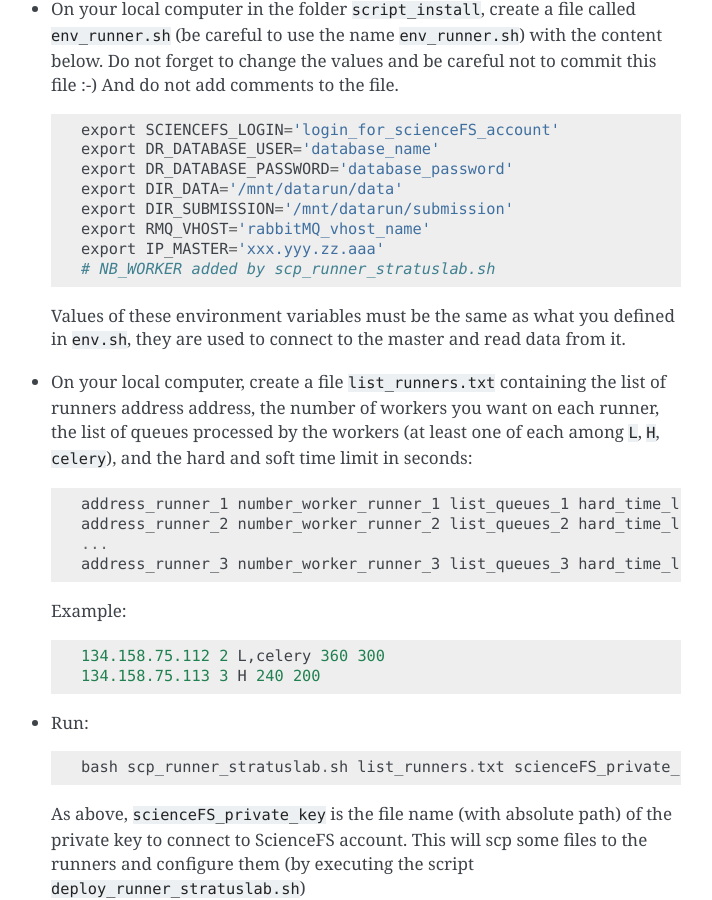
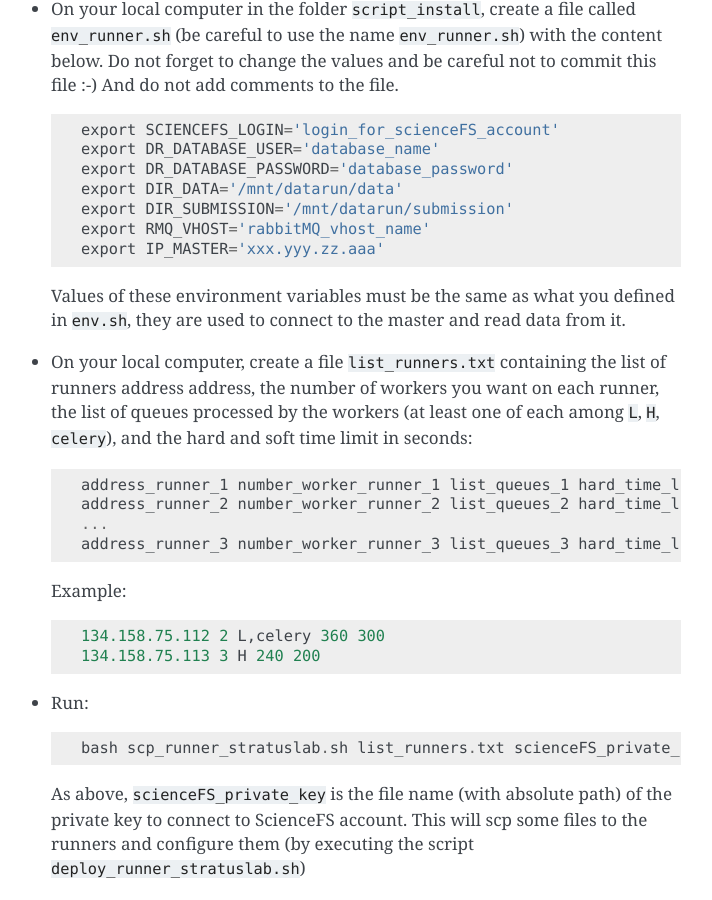
Before and after one commit to paris-saclay-cds/datarun, a Sphinx documentation site: the page built from docs/modules/deployment.rst, in a window 1280 px wide and 900 px high, scrolled down 3642 px. Shown: the whole window, without its empty margins (399-1111 px from the left). Built offline with Sphinx 7.4.7, drawn with Linux system fonts in a browser that asks for light colours.

Commit message:
updated doc + fixed some bug for supervisor

```diff
--- a/docs/html/_sources/modules/deployment.txt
+++ b/docs/html/_sources/modules/deployment.txt
@@ -42,7 +42,6 @@ if needed and create a database with ``createdb database_name``.
 -  ``CELERY_SCHEDULER_PERIOD``: period (in min) at which the scheduler
    checks new trained models and saves them in the database. Ex: ``*/2``
    for every 2 min.
--  ``NB_LOCAL_WORKER``: number of celery workers for the scheduler
 -  ``RMQ_VHOST``: RabbitMQ vhost name
 -  ``IP_MASTER``: ip address of the master, here: ``localhost``
 
@@ -119,7 +118,6 @@ A3. Configure the master
        export USER_LOGIN='user_name'
        export USER_PSWD='user_password'
        export CELERY_SCHEDULER_PERIOD='*/2'
-       export NB_LOCAL_WORKER=1
        export DR_EMAIL='mail@emailworld.com'
        export RMQ_VHOST='rabbitMQ_vhost_name'
        export IP_MASTER=$(/sbin/ifconfig eth0 | grep "inet addr" | awk -F: '{print $2}' | awk '{print $1}')
@@ -168,7 +166,6 @@ A4. Configure runners
        export DIR_SUBMISSION='/mnt/datarun/submission'
        export RMQ_VHOST='rabbitMQ_vhost_name'
        export IP_MASTER='xxx.yyy.zz.aaa'
-       # NB_WORKER added by scp_runner_stratuslab.sh
 
    Values of these environment variables must be the same as what you
    defined in ``env.sh``, they are used to connect to the master and
--- a/docs/html/modules/deployment.html
+++ b/docs/html/modules/deployment.html
@@ -76,7 +76,6 @@ characters)</li>
 <li><code class="docutils literal"><span class="pre">CELERY_SCHEDULER_PERIOD</span></code>: period (in min) at which the scheduler
 checks new trained models and saves them in the database. Ex: <code class="docutils literal"><span class="pre">*/2</span></code>
 for every 2 min.</li>
-<li><code class="docutils literal"><span class="pre">NB_LOCAL_WORKER</span></code>: number of celery workers for the scheduler</li>
 <li><code class="docutils literal"><span class="pre">RMQ_VHOST</span></code>: RabbitMQ vhost name</li>
 <li><code class="docutils literal"><span class="pre">IP_MASTER</span></code>: ip address of the master, here: <code class="docutils literal"><span class="pre">localhost</span></code></li>
 </ul>
@@ -139,7 +138,6 @@ export DIR_SUBMISSION=&#39;/mnt/datarun/submission&#39;
 export USER_LOGIN=&#39;user_name&#39;
 export USER_PSWD=&#39;user_password&#39;
 export CELERY_SCHEDULER_PERIOD=&#39;*/2&#39;
-export NB_LOCAL_WORKER=1
 export DR_EMAIL=&#39;mail@emailworld.com&#39;
 export RMQ_VHOST=&#39;rabbitMQ_vhost_name&#39;
 export IP_MASTER=$(/sbin/ifconfig eth0 | grep &quot;inet addr&quot; | awk -F: &#39;{print $2}&#39; | awk &#39;{print $1}&#39;)
@@ -185,7 +183,6 @@ comments to the file.</p>
 <span class="n">export</span> <span class="n">DIR_SUBMISSION</span><span class="o">=</span><span class="s1">&#39;/mnt/datarun/submission&#39;</span>
 <span class="n">export</span> <span class="n">RMQ_VHOST</span><span class="o">=</span><span class="s1">&#39;rabbitMQ_vhost_name&#39;</span>
 <span class="n">export</span> <span class="n">IP_MASTER</span><span class="o">=</span><span class="s1">&#39;xxx.yyy.zz.aaa&#39;</span>
-<span class="c1"># NB_WORKER added by scp_runner_stratuslab.sh</span>
 </pre></div>
 </div>
 <p>Values of these environment variables must be the same as what you
--- a/docs/html/modules/views.html
+++ b/docs/html/modules/views.html
@@ -24,6 +24,7 @@
     <script type="text/javascript" src="../_static/underscore.js"></script>
     <script type="text/javascript" src="../_static/doctools.js"></script>
     <link rel="top" title="datarun 0.2 documentation" href="../index.html" />
+    <link rel="next" title="How to run it locally?" href="deployment.html" />
     <link rel="prev" title="Models" href="models.html" />
 
 
--- a/docs/modules/deployment.rst
+++ b/docs/modules/deployment.rst
@@ -166,7 +166,6 @@ A4. Configure runners
        export DIR_SUBMISSION='/mnt/datarun/submission'
        export RMQ_VHOST='rabbitMQ_vhost_name'
        export IP_MASTER='xxx.yyy.zz.aaa'
-       # NB_WORKER added by scp_runner_stratuslab.sh
 
    Values of these environment variables must be the same as what you
    defined in ``env.sh``, they are used to connect to the master and
--- a/requirements.txt
+++ b/requirements.txt
@@ -24,15 +24,14 @@ librabbitmq==1.6.1
 MarkupSafe==0.23
 numpy==1.10.4
 openpyxl==2.2.0b1
-pandas==0.17.1
 psycopg2==2.6.1
 Pygments==2.1.3
 python-dateutil==2.2
 pytz==2015.7
 PyYAML==3.11
 requests==2.9.1
-scikit-learn==0.17
-scipy==0.17.0
+scipy>=0.17.0
+scikit-learn>=0.17
 six==1.10.0
 sklearn==0.0
 snowballstemmer==1.2.1
@@ -40,3 +39,4 @@ Sphinx==1.4
 SQLAlchemy==1.0.12
 tornado==4.2
 xlrd==0.9.4
+pandas>=0.17.1
```
Also changed, not shown: other parts of docs/html/modules/views.html (+1 -0 lines), docs/html/searchindex.js, 4 other files.
